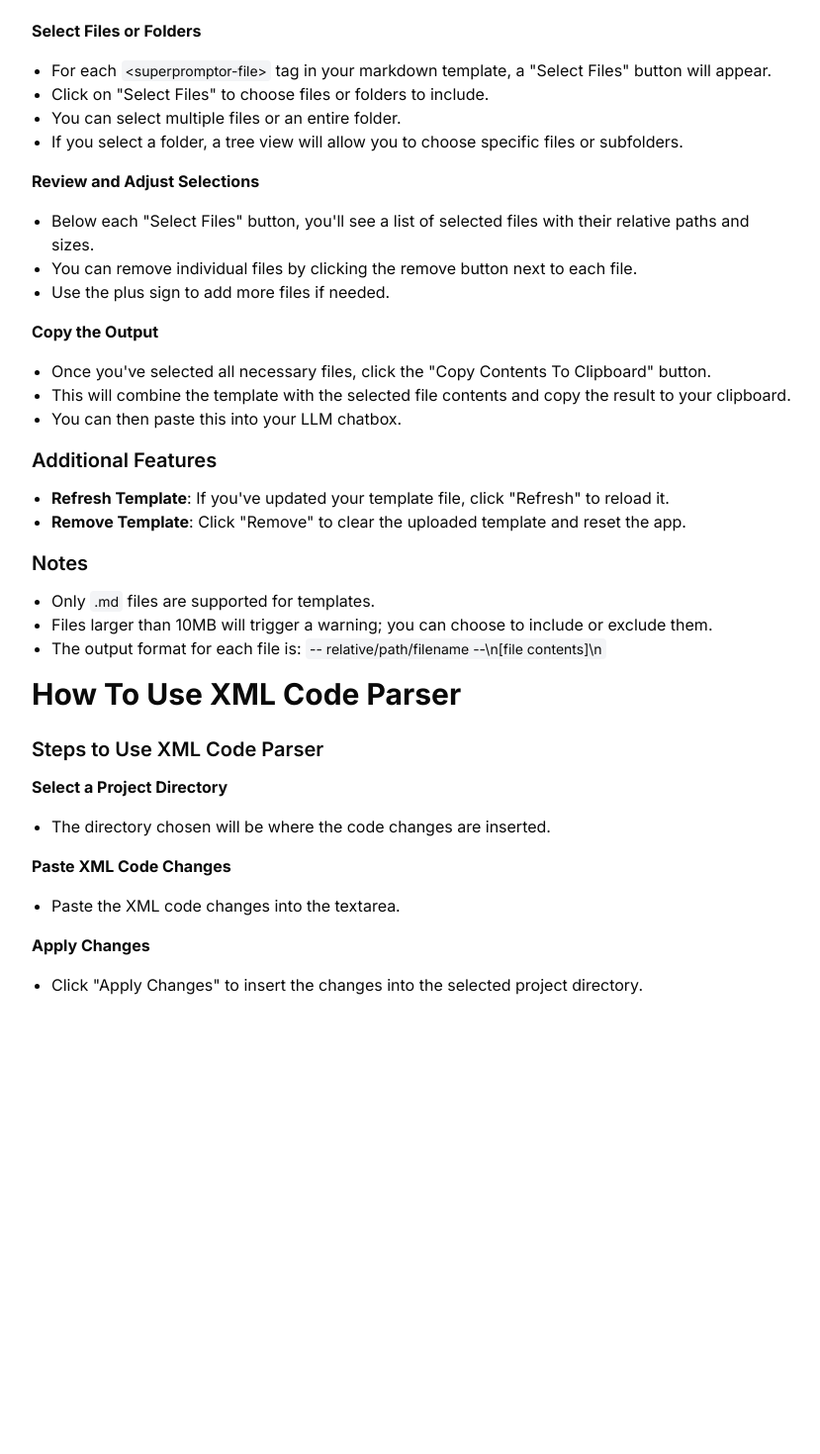
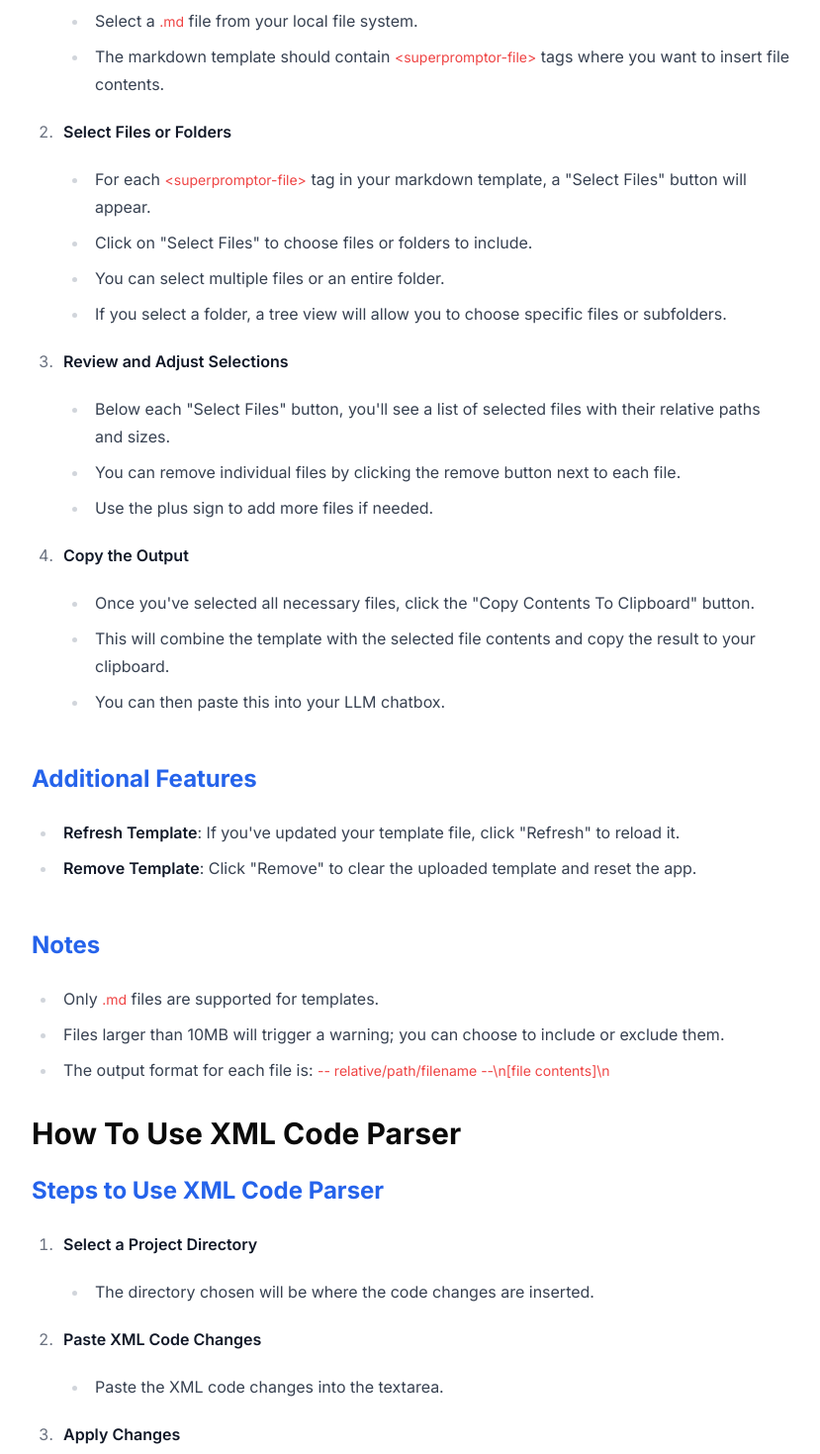
Before and after one commit to brettsmith212/superpromptor, a Next.js app: page /how-to-use in a window 1280 px wide. Shown: the part 421-1890 px from the top of the page at 99% size, without its empty margins (224-1053 px from the left). Before the commit the page ends 1508 px from the top, so only its background shows below. Built offline with nearby package versions, Linux system fonts and the light colour scheme.

Commit message:
better formatting

```diff
--- a/app/how-to-use/page.tsx
+++ b/app/how-to-use/page.tsx
@@ -26,6 +26,9 @@
 "use client"
 
 import ReactMarkdown from 'react-markdown'
+import rehypeHighlight from "rehype-highlight"
+import rehypeRaw from "rehype-raw"
+import remarkGfm from "remark-gfm"
 
 export default function HowToUsePage() {
   // Markdown content explaining how to use SuperPromptor
@@ -65,7 +68,7 @@ SuperPromptor is a tool designed to help you create prompts for large language m
 - Only \`.md\` files are supported for templates.
 - Files larger than 10MB will trigger a warning; you can choose to include or exclude them.
 - The output format for each file is: \`-- relative/path/filename --\\n[file contents]\\n\`
-  `
+`
 const XMLParserMarkdown = `
 ## Steps to Use XML Code Parser
 
@@ -77,7 +80,6 @@ const XMLParserMarkdown = `
 
 3. **Apply Changes**
    - Click "Apply Changes" to insert the changes into the selected project directory.
-
 `
 
   return (
@@ -89,42 +91,18 @@ const XMLParserMarkdown = `
         <h1 className="text-3xl font-bold mb-6">How To Use SuperPromptor</h1>
         {/* Markdown rendered content with custom styling */}
         <ReactMarkdown
-          components={{
-            // Custom h2 styling for section headings
-            h2: ({ ...props }) => <h2 className="text-xl font-semibold mb-3" {...props} />,
-            // Paragraph styling for consistent spacing
-            p: ({ ...props }) => <p className="mb-4" {...props} />,
-            // Unordered list styling for bullet points
-            ul: ({ ...props }) => <ul className="list-disc pl-5 mb-4" {...props} />,
-            // Inline code styling for all backticked content
-            code: ({ ...props }) => (
-              <code
-                className="inline bg-gray-100 dark:bg-gray-700 px-1 py-0.5 rounded text-sm"
-                {...props}
-              />
-            ),
-          }}
+          className="prose dark:prose-invert max-w-none prose-pre:bg-gray-700 prose-pre:p-4 prose-pre:rounded prose-code:text-red-500 prose-headings:text-blue-600 dark:prose-headings:text-blue-400 prose-a:text-blue-500 hover:prose-a:text-blue-700 dark:prose-a:text-blue-400 dark:hover:prose-a:text-blue-300 prose-blockquote:border-l-4 prose-blockquote:border-gray-300 prose-blockquote:pl-4 prose-blockquote:italic prose-img:rounded-lg"
+          rehypePlugins={[rehypeHighlight, rehypeRaw]}
+          remarkPlugins={[remarkGfm]}
         >
           {TemplateEditorMarkdown}
         </ReactMarkdown>
-        <h1 className="text-3xl font-bold mb-6">How To Use XML Code Parser</h1>
+        <h1 className="text-3xl font-bold mb-6 mt-8">How To Use XML Code Parser</h1>
         {/* Markdown rendered content with custom styling */}
         <ReactMarkdown
-          components={{
-            // Custom h2 styling for section headings
-            h2: ({ ...props }) => <h2 className="text-xl font-semibold mb-3" {...props} />,
-            // Paragraph styling for consistent spacing
-            p: ({ ...props }) => <p className="mb-4" {...props} />,
-            // Unordered list styling for bullet points
-            ul: ({ ...props }) => <ul className="list-disc pl-5 mb-4" {...props} />,
-            // Inline code styling for all backticked content
-            code: ({ ...props }) => (
-              <code
-                className="inline bg-gray-100 dark:bg-gray-700 px-1 py-0.5 rounded text-sm"
-                {...props}
-              />
-            ),
-          }}
+          className="prose dark:prose-invert max-w-none prose-pre:bg-gray-700 prose-pre:p-4 prose-pre:rounded prose-code:text-red-500 prose-headings:text-blue-600 dark:prose-headings:text-blue-400 prose-a:text-blue-500 hover:prose-a:text-blue-700 dark:prose-a:text-blue-400 dark:hover:prose-a:text-blue-300 prose-blockquote:border-l-4 prose-blockquote:border-gray-300 prose-blockquote:pl-4 prose-blockquote:italic prose-img:rounded-lg"
+          rehypePlugins={[rehypeHighlight, rehypeRaw]}
+          remarkPlugins={[remarkGfm]}
         >
           {XMLParserMarkdown}
         </ReactMarkdown>
--- a/app/superpromptor/_components/template-display.tsx
+++ b/app/superpromptor/_components/template-display.tsx
@@ -35,6 +35,8 @@ import { FileDataWithHandle } from "@/types"
 import { AnimatePresence } from "framer-motion"
 import Alert from "@/components/alert"
 import { encodingForModel } from 'js-tiktoken'
+import { TemplateEditorMarkdown } from "../_lib/instructions"
+import { Button } from "@/components/ui/button"
 
 /**
  * Represents a segment of the template: either markdown text or a FileSelector component.
@@ -111,6 +113,7 @@ export default function TemplateDisplay() {
   const [templateHandle, setTemplateHandle] = useState<FileSystemFileHandle | null>(null)
   const [alertMessage, setAlertMessage] = useState<string | null>(null)
   const [alertType, setAlertType] = useState<"info" | "error">("info")
+  const [isInstructionsOpen, setIsInstructionsOpen] = useState(false)
   const fileInputRef = useRef<HTMLInputElement>(null)
 
   const encoding = useMemo(() => encodingForModel('gpt-3.5-turbo'), [])
@@ -127,7 +130,7 @@ export default function TemplateDisplay() {
           const header = `-- ${file.path} --\n`
           const fileText = header + (file.contents || '') + '\n'
           const fileTokens = encoding.encode(fileText)
-          count += fileTokens.length
+          count += tokens.length
         })
       }
     })
@@ -438,12 +441,35 @@ export default function TemplateDisplay() {
           </div>
         </div>
       ) : (
-        <button
-          onClick={handleUpload}
-          className="px-4 py-2 bg-blue-500 text-white rounded hover:bg-blue-600"
-        >
-          Upload Template
-        </button>
+        <div className="flex flex-col gap-4">
+          <button
+            onClick={handleUpload}
+            className="w-fit px-4 py-2 bg-blue-500 text-white rounded hover:bg-blue-600"
+          >
+            Upload Template
+          </button>
+          <div>
+            <Button
+              variant="outline"
+              onClick={() => setIsInstructionsOpen(!isInstructionsOpen)}
+              className="w-full flex justify-between items-center"
+            >
+              <span className="mr-2">{isInstructionsOpen ? "▼" : "▶"}</span>
+              How to Use Template Prompt Editor
+            </Button>
+            {isInstructionsOpen && (
+              <div className="mt-2 p-4 bg-gray-100 dark:bg-gray-800 rounded">
+                <ReactMarkdown
+                  className="prose dark:prose-invert max-w-none prose-pre:bg-gray-700 prose-pre:p-4 prose-pre:rounded prose-code:text-red-500 prose-headings:text-blue-600 dark:prose-headings:text-blue-400 prose-a:text-blue-500 hover:prose-a:text-blue-700 dark:prose-a:text-blue-400 dark:hover:prose-a:text-blue-300 prose-blockquote:border-l-4 prose-blockquote:border-gray-300 prose-blockquote:pl-4 prose-blockquote:italic prose-img:rounded-lg"
+                  rehypePlugins={[rehypeHighlight, rehypeRaw]}
+                  remarkPlugins={[remarkGfm]}
+                >
+                  {TemplateEditorMarkdown}
+                </ReactMarkdown>
+              </div>
+            )}
+          </div>
+        </div>
       )}
 
       <input
--- a/app/superpromptor/_components/xml-parser.tsx
+++ b/app/superpromptor/_components/xml-parser.tsx
@@ -27,6 +27,12 @@
 
 import { useState } from "react"
 import { parseXmlString, ParsedFileChange } from "@/lib/xml-parser"
+import { Button } from "@/components/ui/button"
+import ReactMarkdown from "react-markdown"
+import rehypeHighlight from "rehype-highlight"
+import rehypeRaw from "rehype-raw"
+import remarkGfm from "remark-gfm"
+import { XMLParserMarkdown } from "../_lib/instructions"
 
 async function applyChange(directoryHandle: FileSystemDirectoryHandle, change: ParsedFileChange) {
   const { file_operation, file_path, file_code } = change
@@ -59,6 +65,7 @@ export default function XmlParser() {
   const [directoryHandle, setDirectoryHandle] = useState<FileSystemDirectoryHandle | null>(null)
   const [successMessage, setSuccessMessage] = useState<string>("")
   const [errorMessage, setErrorMessage] = useState<string>("")
+  const [isInstructionsOpen, setIsInstructionsOpen] = useState(false)
 
   const handleSelectDirectory = async () => {
     try {
@@ -106,6 +113,27 @@ export default function XmlParser() {
     <div className="max-w-xl w-full mx-auto p-4 flex flex-col gap-4">
       {errorMessage && <div className="text-red-400">{errorMessage}</div>}
       {successMessage && <div className="text-green-400">{successMessage}</div>}
+      <div>
+        <Button
+          variant="outline"
+          onClick={() => setIsInstructionsOpen(!isInstructionsOpen)}
+          className="w-full flex justify-between items-center"
+        >
+          <span className="mr-2">{isInstructionsOpen ? "▼" : "▶"}</span>
+          How to Use XML Parser
+        </Button>
+        {isInstructionsOpen && (
+          <div className="mt-2 p-4 bg-gray-100 dark:bg-gray-800 rounded">
+            <ReactMarkdown
+              className="prose dark:prose-invert max-w-none prose-pre:bg-gray-700 prose-pre:p-4 prose-pre:rounded prose-code:text-red-500 prose-headings:text-blue-600 dark:prose-headings:text-blue-400 prose-a:text-blue-500 hover:prose-a:text-blue-700 dark:prose-a:text-blue-400 dark:hover:prose-a:text-blue-300 prose-blockquote:border-l-4 prose-blockquote:border-gray-300 prose-blockquote:pl-4 prose-blockquote:italic prose-img:rounded-lg"
+              rehypePlugins={[rehypeHighlight, rehypeRaw]}
+              remarkPlugins={[remarkGfm]}
+            >
+              {XMLParserMarkdown}
+            </ReactMarkdown>
+          </div>
+        )}
+      </div>
       <button
         className="bg-blue-500 text-white p-2 rounded-md hover:bg-blue-600 transition-colors"
         onClick={handleSelectDirectory}
--- /dev/null
+++ b/app/superpromptor/_lib/instructions.ts
@@ -0,0 +1,66 @@
+/**
+ * @file Centralized instructions for SuperPromptor
+ * @description
+ * This file defines markdown strings for Template Editor and XML Parser instructions,
+ * centralizing them for reuse across the application (e.g., in TemplateDisplay and XmlParser).
+ * It ensures that updates to instructions propagate consistently.
+ *
+ * Key features:
+ * - Exports TemplateEditorMarkdown for the Template Prompt Editor tab
+ * - Exports XMLParserMarkdown for the XML Code Parser tab
+ *
+ * @notes
+ * - Content is sourced from app/how-to-use/page.tsx for consistency
+ * - Plain strings are used to leverage ReactMarkdown for rendering
+ */
+
+export const TemplateEditorMarkdown = `
+SuperPromptor is a tool designed to help you create prompts for large language models (LLMs) by combining a markdown template with file contents.
+
+## Steps to Use SuperPromptor
+
+1. **Upload a Markdown Template**
+   - Click on the "Upload Template" button on the main page.
+   - Select a \`.md\` file from your local file system.
+   - The markdown template should contain \`<superpromptor-file>\` tags where you want to insert file contents.
+
+2. **Select Files or Folders**
+   - For each \`<superpromptor-file>\` tag in your markdown template, a "Select Files" button will appear.
+   - Click on "Select Files" to choose files or folders to include.
+   - You can select multiple files or an entire folder.
+   - If you select a folder, a tree view will allow you to choose specific files or subfolders.
+
+3. **Review and Adjust Selections**
+   - Below each "Select Files" button, you'll see a list of selected files with their relative paths and sizes.
+   - You can remove individual files by clicking the remove button next to each file.
+   - Use the plus sign to add more files if needed.
+
+4. **Copy the Output**
+   - Once you've selected all necessary files, click the "Copy Contents To Clipboard" button.
+   - This will combine the template with the selected file contents and copy the result to your clipboard.
+   - You can then paste this into your LLM chatbox.
+
+## Additional Features
+
+- **Refresh Template**: If you've updated your template file, click "Refresh" to reload it.
+- **Remove Template**: Click "Remove" to clear the uploaded template and reset the app.
+
+## Notes
+
+- Only \`.md\` files are supported for templates.
+- Files larger than 10MB will trigger a warning; you can choose to include or exclude them.
+- The output format for each file is: \`-- relative/path/filename --\\n[file contents]\\n\`
+`
+
+export const XMLParserMarkdown = `
+## Steps to Use XML Code Parser
+
+1. **Select a Project Directory**
+   - The directory chosen will be where the code changes are inserted.
+
+2. **Paste XML Code Changes**
+   - Paste the XML code changes into the textarea.
+
+3. **Apply Changes**
+   - Click "Apply Changes" to insert the changes into the selected project directory.
+`
```
